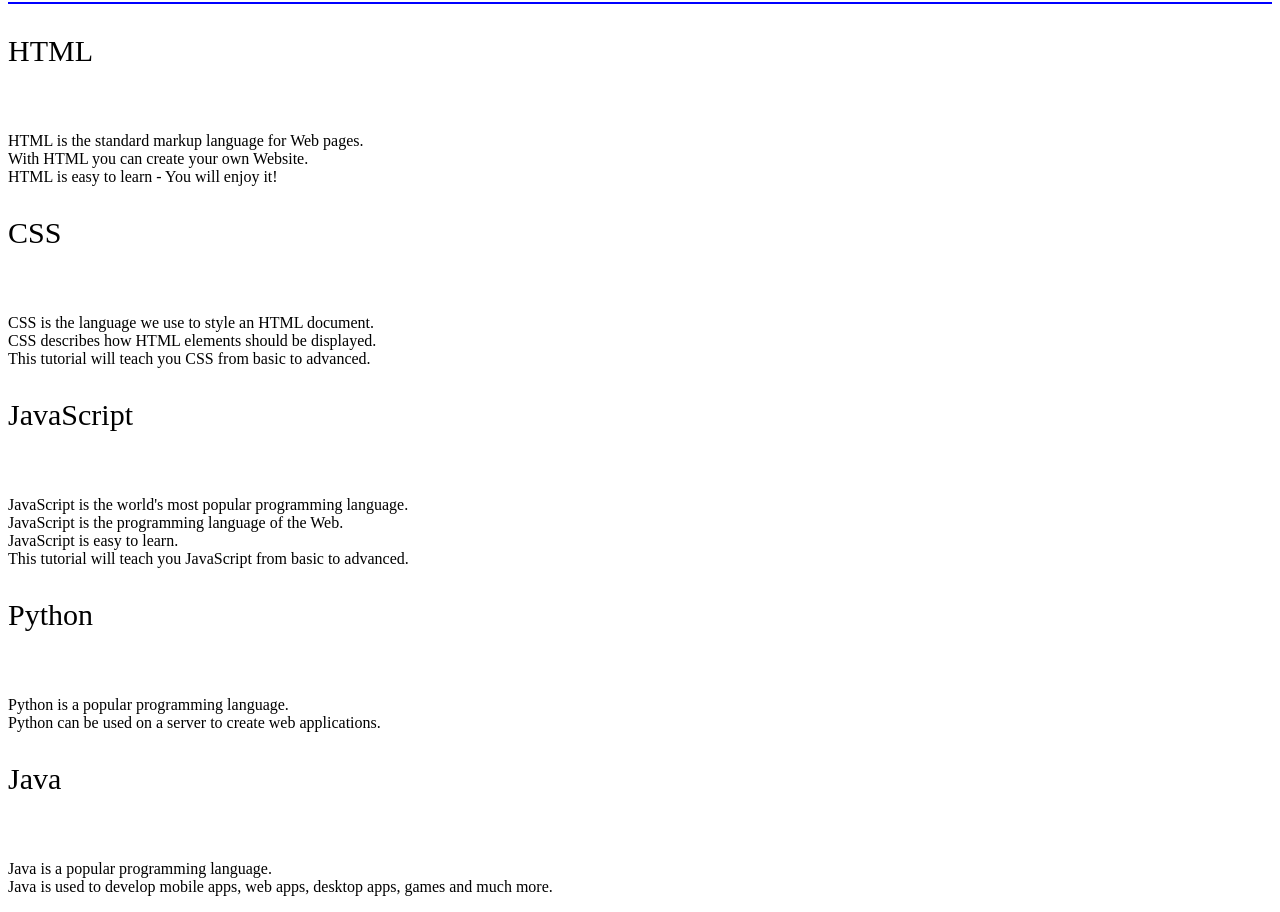
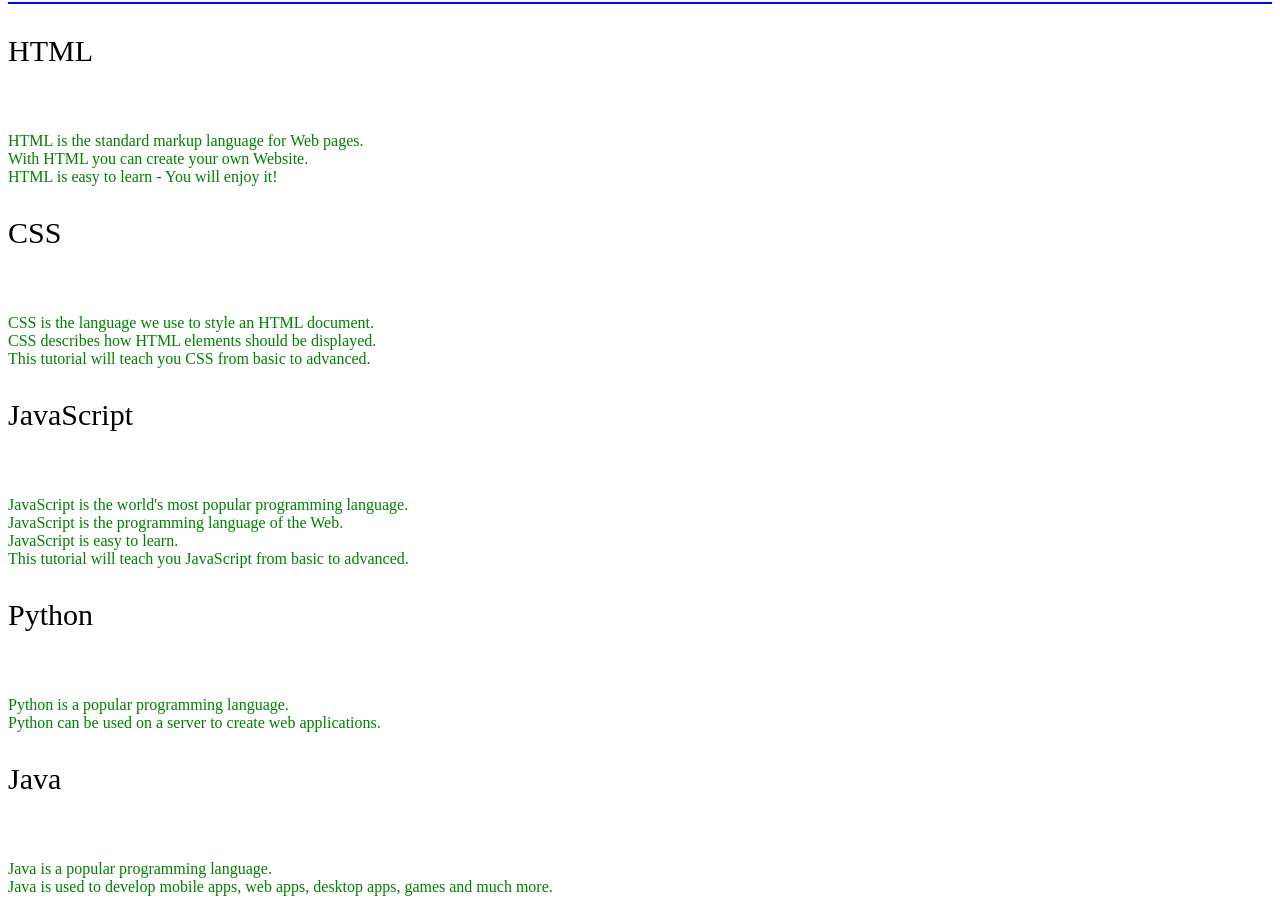
Before and after one commit to Garuna69/practice2, a plain HTML site: page index.html in a window 1280 px wide. Shown: the part 480-1392 px from the top of the page. Drawn offline with Linux system fonts and the light colour scheme.

Commit message:
Update index.html

```diff
--- a/index.html
+++ b/index.html
@@ -25,15 +25,15 @@
               <hr color="blue" size="2">
           </div>
             <p style="font-size: 30px;">HTML</p> <br>
-            <p color="green">HTML is the standard markup language for Web pages. <br> With HTML you can create your own Website. <br> HTML is easy to learn - You will enjoy it! </p>
+            <p style="color: green">HTML is the standard markup language for Web pages. <br> With HTML you can create your own Website. <br> HTML is easy to learn - You will enjoy it! </p>
             <p style="font-size: 30px;">CSS</p> <br>
-            <p color="green">CSS is the language we use to style an HTML document. <br> CSS describes how HTML elements should be displayed. <br> This tutorial will teach you CSS from basic to advanced. </p>
+            <p style="color: green">CSS is the language we use to style an HTML document. <br> CSS describes how HTML elements should be displayed. <br> This tutorial will teach you CSS from basic to advanced. </p>
             <p style="font-size: 30px;">JavaScript</p> <br>
-            <p color="green">JavaScript is the world's most popular programming language. <br> JavaScript is the programming language of the Web. <br> JavaScript is easy to learn. <br> This tutorial will teach you JavaScript from basic to advanced. </p>
+            <p style="color: green">JavaScript is the world's most popular programming language. <br> JavaScript is the programming language of the Web. <br> JavaScript is easy to learn. <br> This tutorial will teach you JavaScript from basic to advanced. </p>
             <p style="font-size: 30px;">Python</p> <br>
-            <p color="green"> Python is a popular programming language. <br> Python can be used on a server to create web applications. </p>
+            <p style="color: green"> Python is a popular programming language. <br> Python can be used on a server to create web applications. </p>
             <p style="font-size: 30px;">Java</p> <br>
-            <p color="green">Java is a popular programming language. <br> Java is used to develop mobile apps, web apps, desktop apps, games and much more. </p>
+            <p style="color: green">Java is a popular programming language. <br> Java is used to develop mobile apps, web apps, desktop apps, games and much more. </p>
           </main>
       </header>
     </body>
```
